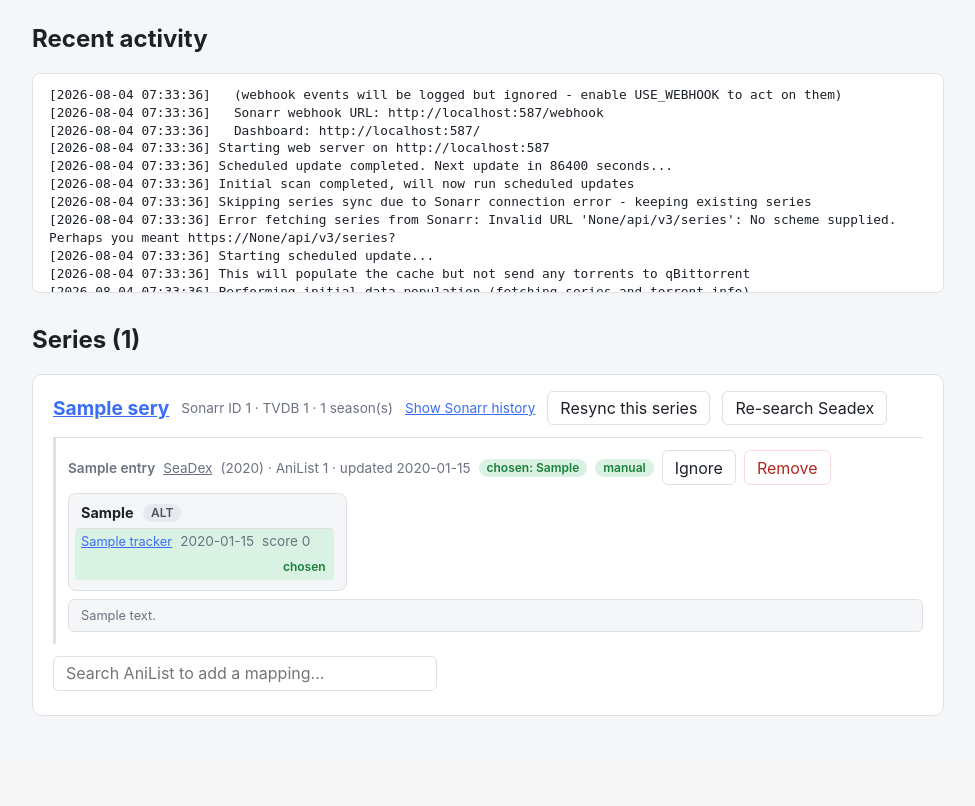
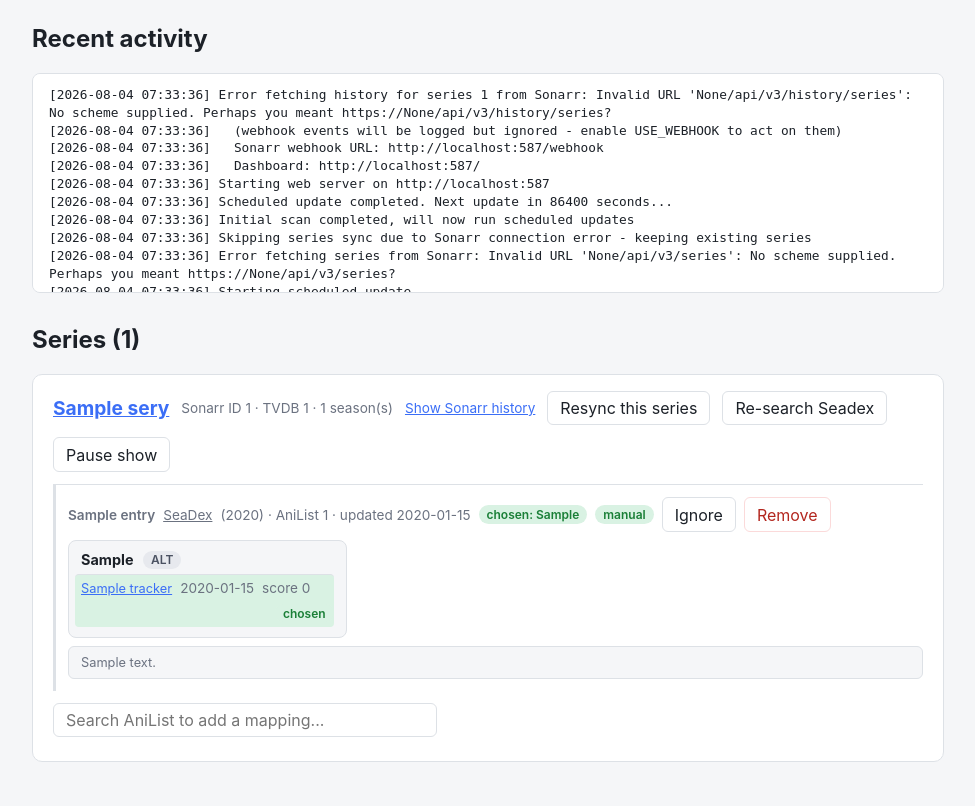
Before and after one commit to reubensinha/sonarr-seadex-grabber, a FastAPI app: template webapp/templates/dashboard.html in a window 1280 px wide. Shown: the part 148-954 px from the top of the page, without its empty margins (152-1127 px from the left). Before the commit the page ends 864 px from the top, so only its background shows below. Run offline with FastAPI, Linux system fonts and the light colour scheme; the template is opened without the code that fills it: most values are stand-ins (such as "Sample title", 1, 10 or a date in 2020).

Commit message:
feat: pause monitoring for series

```diff
--- a/core/config.py
+++ b/core/config.py
@@ -59,9 +59,13 @@
 _config = load_config()
 
 # General settings
-STARTUP_SCAN = get_env_or_config(
+# str(...) + lower()-check, not a bare truthy check - an env var is always a
+# string, so STARTUP_SCAN=false would otherwise be truthy (a non-empty
+# string) and never actually disable the startup scan.
+startup_scan_value = get_env_or_config(
     "STARTUP_SCAN", get_nested_config(_config, ["general", "startup_scan"]), True
 )
+STARTUP_SCAN = str(startup_scan_value).lower() in ("true", "1", "yes", "on")
 
 # Data directory for persistent cache
 DATA_DIR = get_env_or_config("DATA_DIR", get_nested_config(_config, ["data", "dir"]), "data")
--- a/main.py
+++ b/main.py
@@ -413,6 +413,29 @@
     return True
 
 
+def pause_series(series_item: Series) -> None:
+    """Ignore every currently-known AniList entry for series_item - stops
+    auto-downloading new/alternate releases for all of them, without
+    touching Sonarr's monitoring or removing anything from the library.
+
+    A future season discovered later via refresh_anilist_mapping still
+    defaults to ignore=False (see AniListSeries.ignore), so it's unaffected
+    by a prior pause and gets auto-synced/downloaded normally - that's what
+    makes "pause this show but still grab future seasons" work with no
+    separate series-level flag needed.
+    """
+    for entry in series_item.anilist_entries:
+        entry.ignore = True
+    log(f"Paused {len(series_item.anilist_entries)} AniList entr(y/ies) for '{series_item.title}'")
+
+
+def resume_series(series_item: Series) -> None:
+    """Un-ignore every currently-known AniList entry for series_item."""
+    for entry in series_item.anilist_entries:
+        entry.ignore = False
+    log(f"Resumed {len(series_item.anilist_entries)} AniList entr(y/ies) for '{series_item.title}'")
+
+
 def refresh_anilist_mapping(series_item: Series, anilist: AniListClient) -> None:
     """Refresh series_item's AniList entries via TVDB mapping or title search, in place."""
     found_anilist_entries: list[AniListSeries] = []
@@ -604,18 +627,46 @@
         log(f"Error handling webhook event '{event_type}': {e}")
 
 
+_DISABLED_POLL_SECONDS = 60  # how often to re-check whether auto-sync has been re-enabled
+
+
 def scheduled_update():
-    """Continuously run update_all_series on schedule."""
+    """Continuously run update_all_series on schedule, unless disabled
+    (sync interval <= 0 - manual sync only).
 
-    if STARTUP_SCAN:
-        first_scan = True
-        log("Performing initial data population (fetching series and torrent info)...")
-        log("This will populate the cache but not send any torrents to qBittorrent")
-    else:
-        first_scan = False
+    A disabled interval suppresses the one-time STARTUP_SCAN population pass
+    too, not just the recurring loop - that pass otherwise re-runs on every
+    container restart/update regardless of the user's "manual only" intent,
+    which would defeat the point. `first_scan` stays pending across disabled
+    poll cycles, so if the user later raises the interval above 0 from
+    Settings, the deferred population pass runs then, on the first cycle
+    sync is actually allowed, instead of being skipped forever.
+    """
+
+    first_scan = STARTUP_SCAN
+    warned_disabled = False
 
     while True:
+        interval = sync_manager.get_sync_interval()
+
+        if interval <= 0:
+            if not warned_disabled:
+                log(
+                    "Automatic sync (including the startup population scan, if any) is "
+                    "disabled - sync interval is 0. Manual sync only until re-enabled from Settings."
+                )
+                warned_disabled = True
+            sync_manager.set_next_scheduled_at(None)
+            time.sleep(_DISABLED_POLL_SECONDS)
+            continue
+
+        warned_disabled = False
+
         try:
+            if first_scan:
+                log("Performing initial data population (fetching series and torrent info)...")
+                log("This will populate the cache but not send any torrents to qBittorrent")
+
             log("Starting scheduled update...")
             sync_manager.run_full_sync(
                 trigger_source="scheduled", skip_qbittorrent=first_scan
@@ -626,6 +677,9 @@
                 first_scan = False
 
             interval = sync_manager.get_sync_interval()
+            if interval <= 0:
+                continue  # just became disabled - loop back to the pause branch above
+
             sync_manager.set_next_scheduled_at(time.time() + interval)
             log(f"Scheduled update completed. Next update in {interval} seconds...")
             time.sleep(interval)
@@ -636,6 +690,8 @@
         except Exception as e:
             interval = sync_manager.get_sync_interval()
             log(f"Error in scheduled update: {e}")
+            if interval <= 0:
+                continue  # disabled mid-retry - loop back to the pause branch above
             log(f"Retrying in {interval} seconds...")
             time.sleep(interval)
 
@@ -644,7 +700,10 @@
     """Main entry point for the script."""
     log("Starting Seadex Sonarr Monitor...")
     _interval = sync_manager.get_sync_interval()
-    log(f"Sync interval: {_interval} seconds ({_interval // 3600} hours)")
+    if _interval <= 0:
+        log("Automatic sync: disabled (manual sync only)")
+    else:
+        log(f"Sync interval: {_interval} seconds ({_interval // 3600} hours)")
     log(f"Webhook processing: {'Enabled' if USE_WEBHOOK else 'Disabled'}")
 
     # Start scheduled updates in a background thread.
--- a/webapp/routes_settings.py
+++ b/webapp/routes_settings.py
@@ -15,8 +15,6 @@
 from webapp.app import templates
 
 router = APIRouter()
-
-_MIN_SYNC_INTERVAL_SECONDS = 300  # 5 minutes - guards against an accidental near-zero value
 
 
 @router.get("/settings")
@@ -45,7 +43,7 @@
         log("Ignoring sync interval change request - locked via the SYNC_INTERVAL environment variable")
         return RedirectResponse("/settings", status_code=303)
 
-    seconds = max(int(hours * 3600), _MIN_SYNC_INTERVAL_SECONDS)
+    seconds = sync_manager.clamp_sync_interval_hours(hours)
     sync_manager.set_sync_interval(seconds)
     return RedirectResponse("/settings", status_code=303)
 
--- a/webapp/templates/dashboard.html
+++ b/webapp/templates/dashboard.html
@@ -16,7 +16,10 @@
   </form>
   <label class="muted"><input type="checkbox" id="filter-show-ignored" checked> Show ignored entries</label>
   <label class="muted"><input type="checkbox" id="filter-needs-pick"> Only entries needing a pick</label>
-  <span class="muted">Sync interval: every {{ (sync_interval // 3600) }}h. Actions are ignored while a sync is running.</span>
+  <span class="muted">
+    {% if sync_interval <= 0 %}Automatic sync disabled - manual sync only.{% elif sync_interval < 3600 %}Sync interval: every {{ (sync_interval // 60) }}m.{% else %}Sync interval: every {{ (sync_interval // 3600) }}h.{% endif %}
+    Actions are ignored while a sync is running.
+  </span>
 </section>
 
 <section class="logs">
@@ -43,6 +46,17 @@
       <form method="post" action="/series/{{ series.sonarr_id }}/research">
         <button type="submit">Re-search Seadex</button>
       </form>
+      {% set all_paused = series.anilist_entries and series.anilist_entries | rejectattr('ignore') | list | length == 0 %}
+      {% if all_paused %}
+      <span class="pill pill-error">paused</span>
+      <form method="post" action="/series/{{ series.sonarr_id }}/resume">
+        <button type="submit">Resume show</button>
+      </form>
+      {% elif series.anilist_entries %}
+      <form method="post" action="/series/{{ series.sonarr_id }}/pause">
+        <button type="submit" title="Stops auto-downloading new/alternate releases for every currently-known season. Future seasons are still picked up automatically. Doesn't touch Sonarr's monitoring.">Pause show</button>
+      </form>
+      {% endif %}
     </div>
 
     {% if not series.anilist_entries %}
```
Also changed, not shown: TODO.md (+2 -2 lines), core/sync_manager.py (+13 -0 lines), tests/test_config_bools.py (added, +65 -0 lines), tests/test_pause_resume.py (added, +39 -0 lines), tests/test_sync_interval_clamp.py (added, +20 -0 lines), webapp/routes_actions.py (+34 -0 lines), webapp/templates/settings.html (+6 -2 lines).
